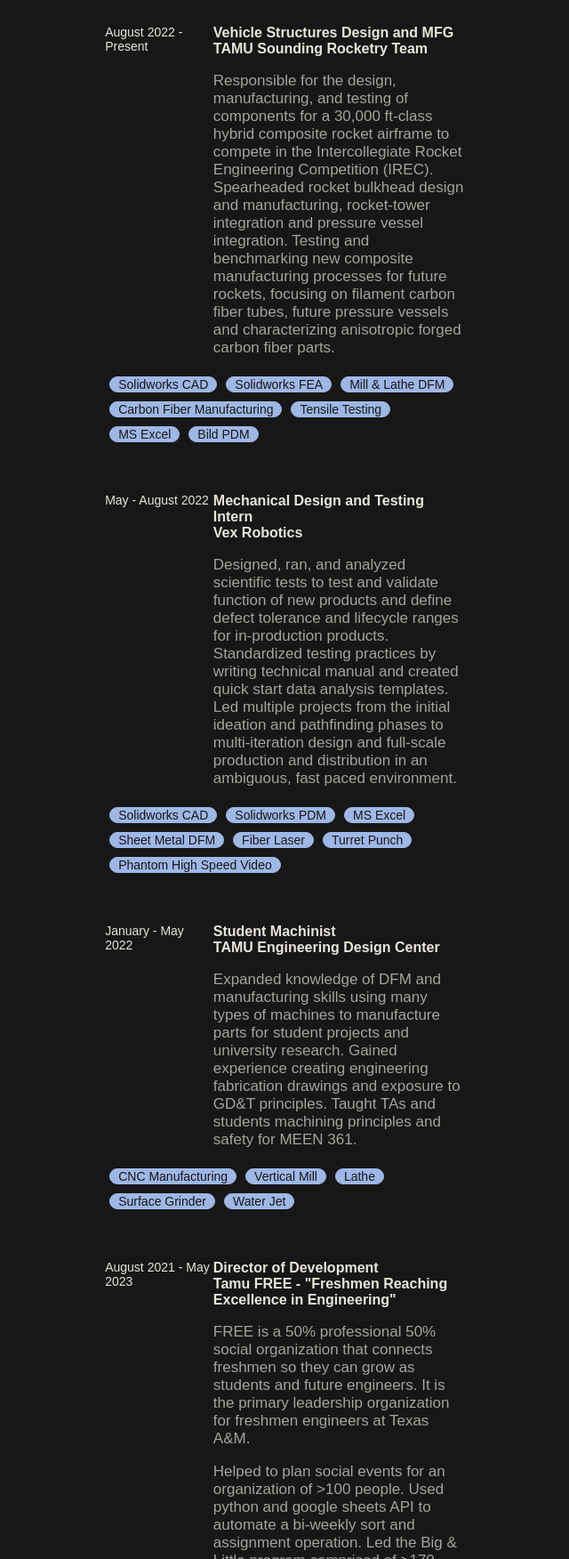
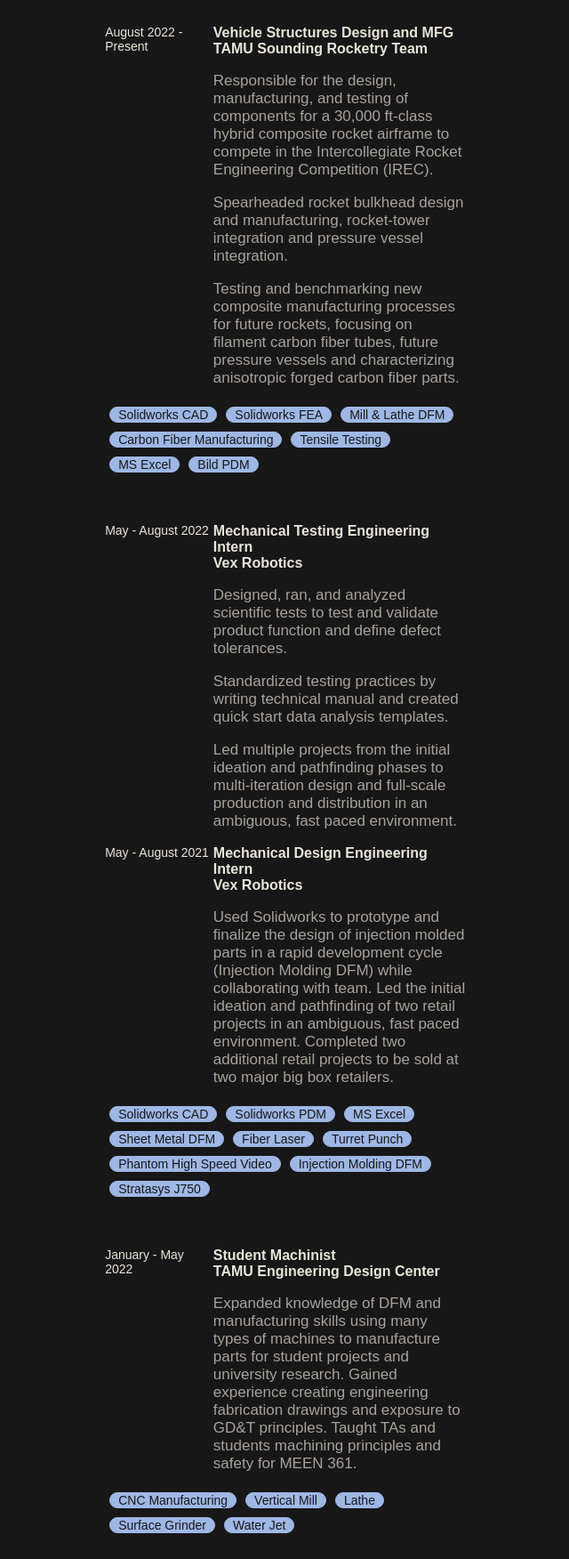
Before and after one commit to JohnRehagen/Johns-Website, a plain HTML site: page index.html in a window 1280 px wide. Shown: the part 788-2540 px from the top of the page at 89% size, without its empty margins (465-1105 px from the left). Drawn offline with Linux system fonts and the light colour scheme; a web font is replaced by a local one.

Commit message:
Changeup
Put all of Vex experience in one block, made blocks of text into multiple smaller blocks

```diff
--- a/index.html
+++ b/index.html
@@ -86,7 +86,9 @@
                                 <div class="info">
                                     <h3>Vehicle Structures Design and MFG</h3>
                                     <h3>TAMU Sounding Rocketry Team</h3>
-                                    <p>Responsible for the design, manufacturing, and testing of components for a 30,000 ft-class hybrid composite rocket airframe to compete in the Intercollegiate Rocket Engineering Competition (IREC). Spearheaded rocket bulkhead design and manufacturing, rocket-tower integration and pressure vessel integration. Testing and benchmarking new composite manufacturing processes for future rockets, focusing on filament carbon fiber tubes, future pressure vessels and characterizing anisotropic forged carbon fiber parts.</p>
+                                    <p>Responsible for the design, manufacturing, and testing of components for a 30,000 ft-class hybrid composite rocket airframe to compete in the Intercollegiate Rocket Engineering Competition (IREC).  </p>
+                                    <p>Spearheaded rocket bulkhead design and manufacturing, rocket-tower integration and pressure vessel integration.</p>
+                                    <p>Testing and benchmarking new composite manufacturing processes for future rockets, focusing on filament carbon fiber tubes, future pressure vessels and characterizing anisotropic forged carbon fiber parts.</p>
                                 </div>
                             </div>
                         </div>
@@ -111,9 +113,24 @@
                             </div>
                             <div class="column2">
                                 <div class="info">
-                                    <h3>Mechanical Design and Testing Intern</h3>
+                                    <h3>Mechanical Testing Engineering Intern</h3>
                                     <h3>Vex Robotics</h3>
-                                    <p>Designed, ran, and analyzed scientific tests to test and validate function of new products and define defect tolerance and lifecycle ranges for in-production products. Standardized testing practices by writing technical manual and created quick start data analysis templates. Led multiple projects from the initial ideation and pathfinding phases to multi-iteration design and full-scale production and distribution in an ambiguous, fast paced environment.
+                                    <p>Designed, ran, and analyzed scientific tests to test and validate product function and define defect tolerances.  </p>
+                                    <p>Standardized testing practices by writing technical manual and created quick start data analysis templates.</p>
+                                    <p>Led multiple projects from the initial ideation and pathfinding phases to multi-iteration design and full-scale production and distribution in an ambiguous, fast paced environment.</p>
+                                </div>
+                            </div>
+                        </div>
+
+                        <div class="row1">
+                            <div class="column1">
+                                <div class="date">May - August 2021</div>
+                            </div>
+                            <div class="column2">
+                                <div class="info">
+                                    <h3>Mechanical Design Engineering Intern</h3>
+                                    <h3>Vex Robotics</h3>
+                                    <p>Used Solidworks to prototype and finalize the design of injection molded parts in a rapid development cycle (Injection Molding DFM) while collaborating with team. Led the initial ideation and pathfinding of two retail projects in an ambiguous, fast paced environment. Completed two additional retail projects to be sold at two major big box retailers.
                                         </p>
                                 </div>
                             </div>
@@ -127,6 +144,8 @@
                             <div class="resume-element">Fiber Laser</div>
                             <div class="resume-element">Turret Punch</div>
                             <div class="resume-element">Phantom High Speed Video</div>
+                            <div class="resume-element">Injection Molding DFM</div>
+                            <div class="resume-element">Stratasys J750</div>
                         </div>
                     </div>
                 </a>
@@ -179,30 +198,6 @@
                     </div>
                 </a>
 
-                <a href="https://www.vexrobotics.com/" target="_blank" rel="noopener noreferrer">
-                    <div class="resume-block">
-                        <div class="row1">
-                            <div class="column1">
-                                <div class="date">May - August 2021</div>
-                            </div>
-                            <div class="column2">
-                                <div class="info">
-                                    <h3>Mechanical Engineering Intern</h3>
-                                    <h3>Vex Robotics</h3>
-                                    <p>Used Solidworks to prototype and finalize the design of injection molded parts in a rapid development cycle (Injection Molding DFM) while collaborating with team. Led the initial ideation and pathfinding of two retail projects in an ambiguous, fast paced environment. Completed two additional retail projects to be sold at two major big box retailers.
-                                        </p>
-                                </div>
-                            </div>
-                        </div>
-
-                        <div class="row2">
-                            <div class="resume-element">Solidworks CAD</div>
-                            <div class="resume-element">Injection Molding DFM</div>
-                            <div class="resume-element">Stratasys J750</div>
-                        </div>
-                    </div>
-                </a>
-
                 <a href="https://frc-6672.square.site/" target="_blank" rel="noopener noreferrer">
                     <div class="resume-block">
                         <div class="row1">
```
